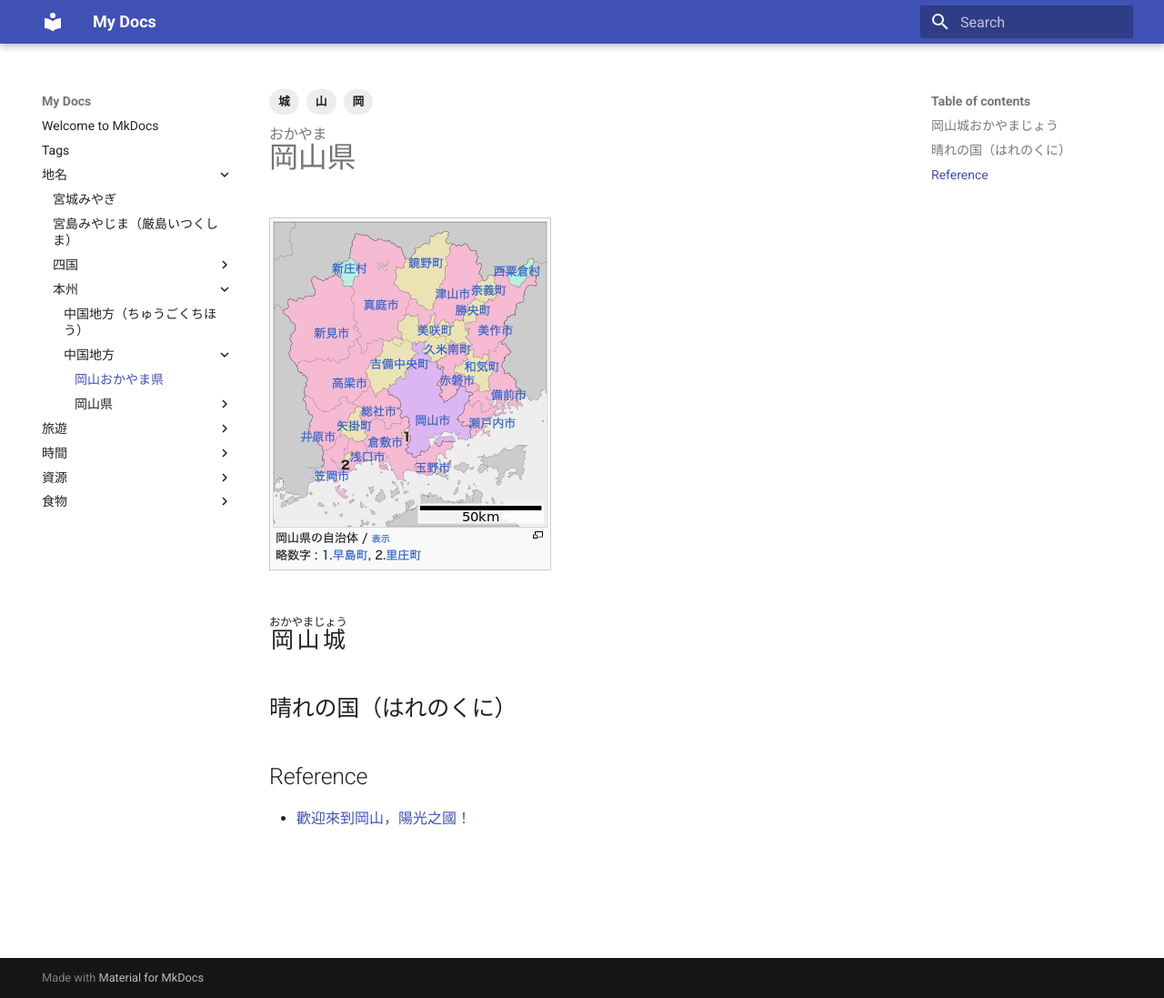
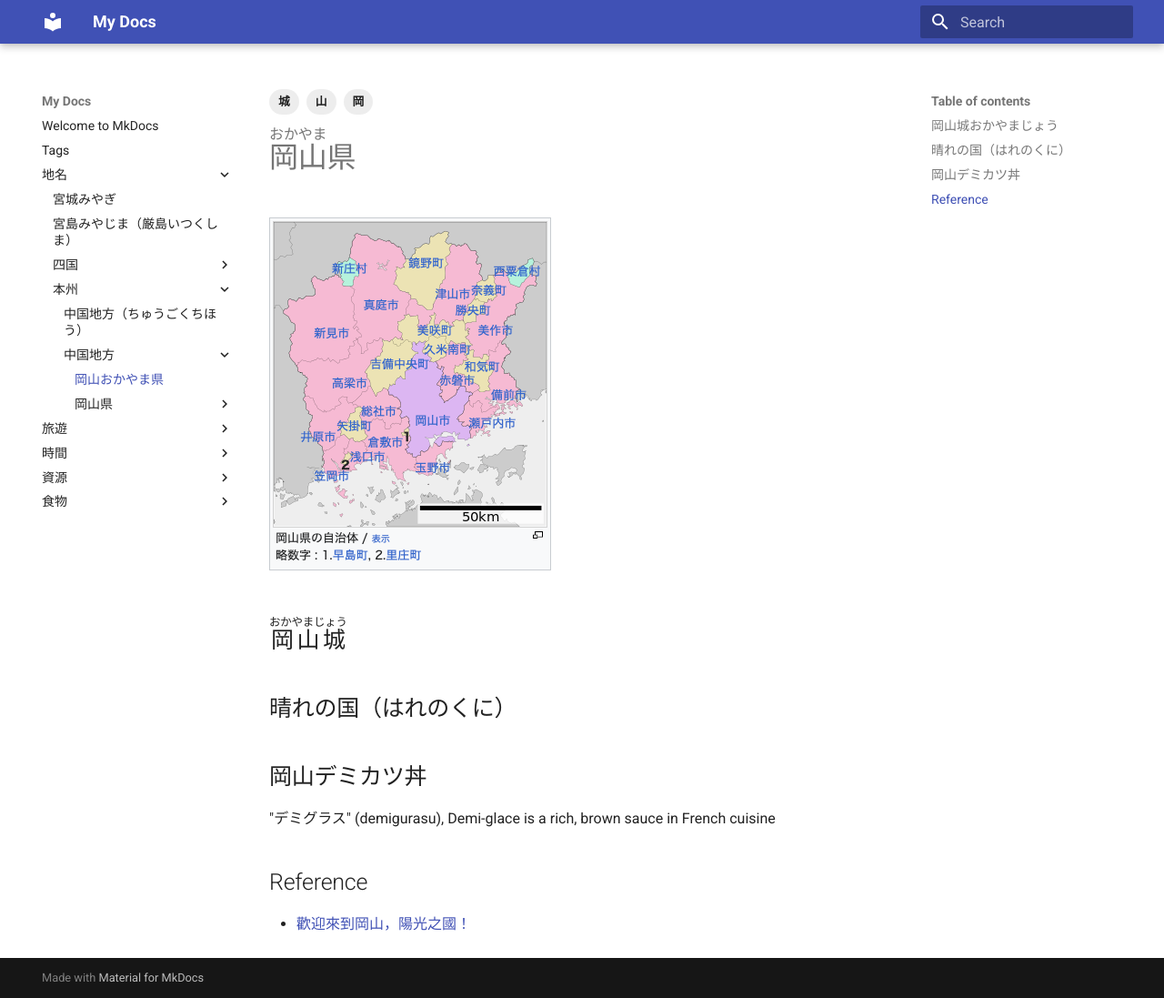
Before and after one commit to luomein/my_jp_dict, an MkDocs documentation site: the page built from docs/地名/本州/中国地方/岡山県.md, in a window 1280 px wide and 1097 px high. Shown: the whole window at 91% size. Built offline with MkDocs 1.6.1 and Material for MkDocs 9.7.7, drawn with Linux system fonts in a browser that asks for light colours.

Commit message:
Update 岡山県.md

```diff
--- a/docs/地名/本州/中国地方/岡山県.md
+++ b/docs/地名/本州/中国地方/岡山県.md
@@ -14,6 +14,10 @@ tags:
 
 ## 晴れの国（はれのくに）
 
+## 岡山デミカツ丼
+
+"デミグラス" (demigurasu), Demi-glace is a rich, brown sauce in French cuisine
+
 ## Reference
 
 * [歡迎來到岡山，陽光之國！](https://www.okayama-japan.jp/tw)
```
